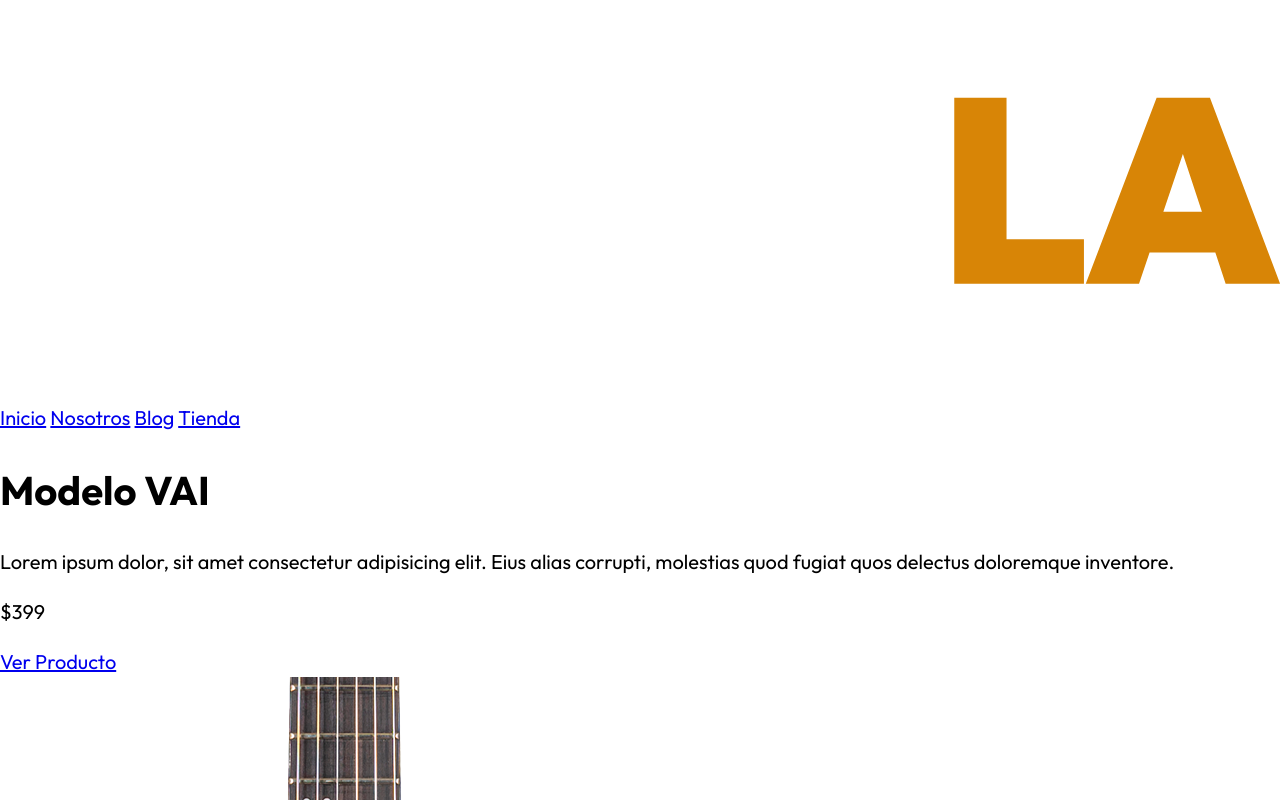
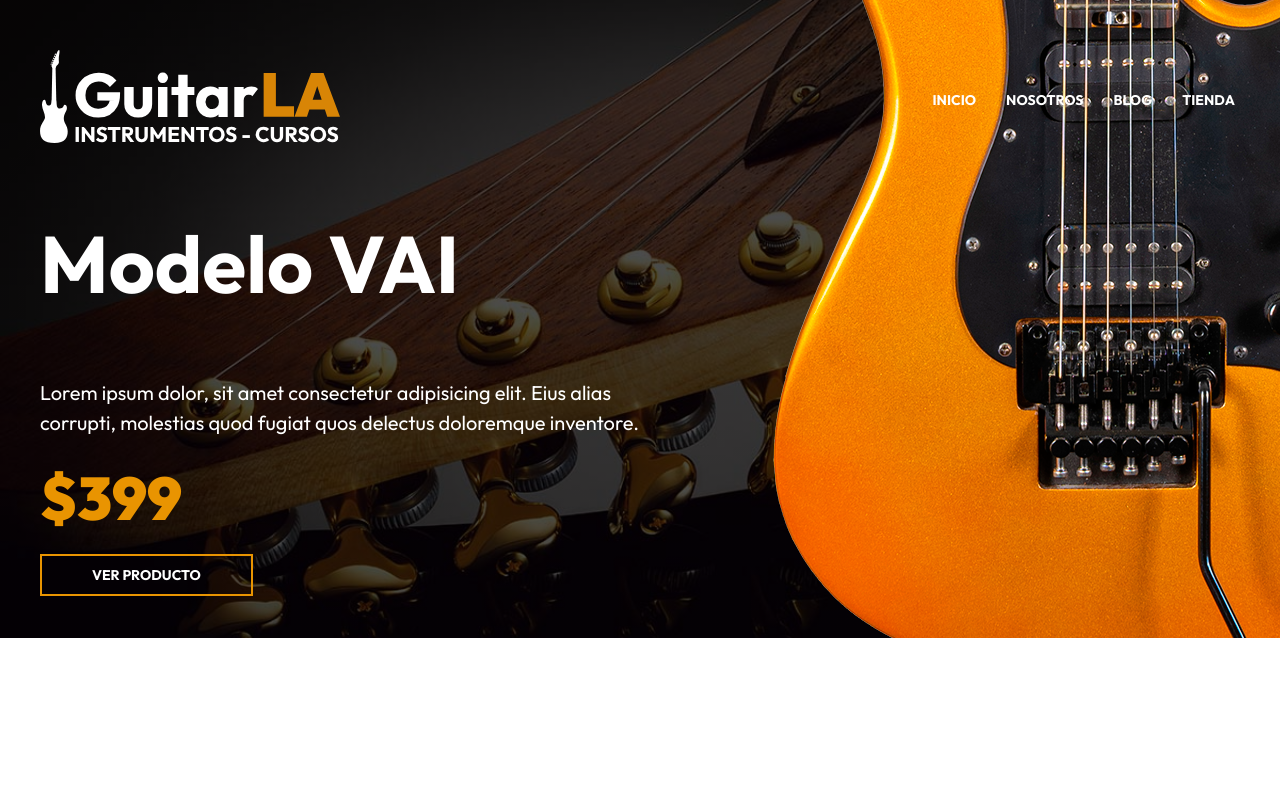
Before and after one commit to Benjamin70/GuitarLA-Instrumentos, a plain HTML site: page index.html in a window 1280 px wide. Shown: the top 800 px of the page. Drawn offline with Linux system fonts and the light colour scheme.

Commit message:
Header Finalizado

```diff
--- a/css/app.css
+++ b/css/app.css
@@ -19,3 +19,128 @@ body {
 img {
     max-width: 100%;
 }
+[class*="__contenedor"]{
+    max-width: 120rem;
+    margin: 0 auto;
+    width: 95%;
+}
+
+/*Header del Proyecto*/
+.header{
+    background-image: linear-gradient(to right, rgb(0 0 0 / .7), rgb(0 0 0 /.7)), url(../img/header.jpg);
+    background-size: cover;
+    background-position: 50%;
+    padding: 5rem 0;
+    position: relative;
+}
+.header__guitarra{
+    display: none;
+}
+@media (min-width: 992px) {
+    .header__guitarra{
+        display: block;
+        position: absolute;
+        right: 0;
+        bottom: 0;
+
+
+
+        animation: 1s ease-in-out 0s 1 mostrarImagen;
+    }
+}
+
+@keyframes mostrarImagen{
+    0%{
+        opacity: 0;
+        transform: translateX(-10rem);
+    }
+    50%{
+        opacity: 0;
+    }
+    100%{
+        opacity: 100;
+        transform: translateX(0);
+    }
+
+}
+.header__barra{
+    display: flex;
+    flex-direction: column;
+    align-items: center;
+}
+@media (min-width: 768px) {
+    .header__barra{
+        flex-direction: row;
+        justify-content: space-between;
+    }
+}
+.header__logo{
+    width: 30rem;
+}
+
+
+/*Navegacion de Proyecto*/
+.navegacion{
+    display: flex;
+    gap: 2rem;
+    margin-top: 5rem;
+    position: relative;
+    z-index: 1;
+}
+@media (min-width: 768px) {
+    .navegacion{
+        margin-top: 0;
+    }
+}
+.navegacion__enlace{
+    color: var(--blanco);
+    text-decoration: none;
+    text-transform: uppercase;
+    padding: .5rem;
+    font-size: 1.4rem;
+    font-weight: 700;
+    transition-property: background-color;
+    transition-duration: .3s;
+}
+.navegacion__enlace:hover{
+    background-color: var(--primary);
+}
+/*Modelo del header en el proyecto*/
+.modelo{
+    margin-top: 5rem;
+    color: var(--blanco);
+    text-align: center;
+}
+@media (min-width: 768px) {
+    .modelo{
+        text-align: left;
+        width: 50%;
+    }
+}
+.modelo__nombre{
+    font-size: 8rem;
+}
+
+.modelo__precio{
+    font-size: 6rem;
+    color: var(--primary);
+    line-height: 0;
+    font-weight: 900;
+}
+
+.modelo__enlace{
+    margin-top: 2rem;
+    text-decoration: none;
+    padding: 1rem 5rem;
+    border: 2px solid var(--primary);
+    color: var(--blanco);
+    text-transform: uppercase;
+    font-weight: 700;
+    font-size: 1.4rem;
+    transition-property: background-color;
+    transition-duration: .3s;
+}
+
+.modelo__enlace:hover{
+    background-color: var(--primary);
+}
```
